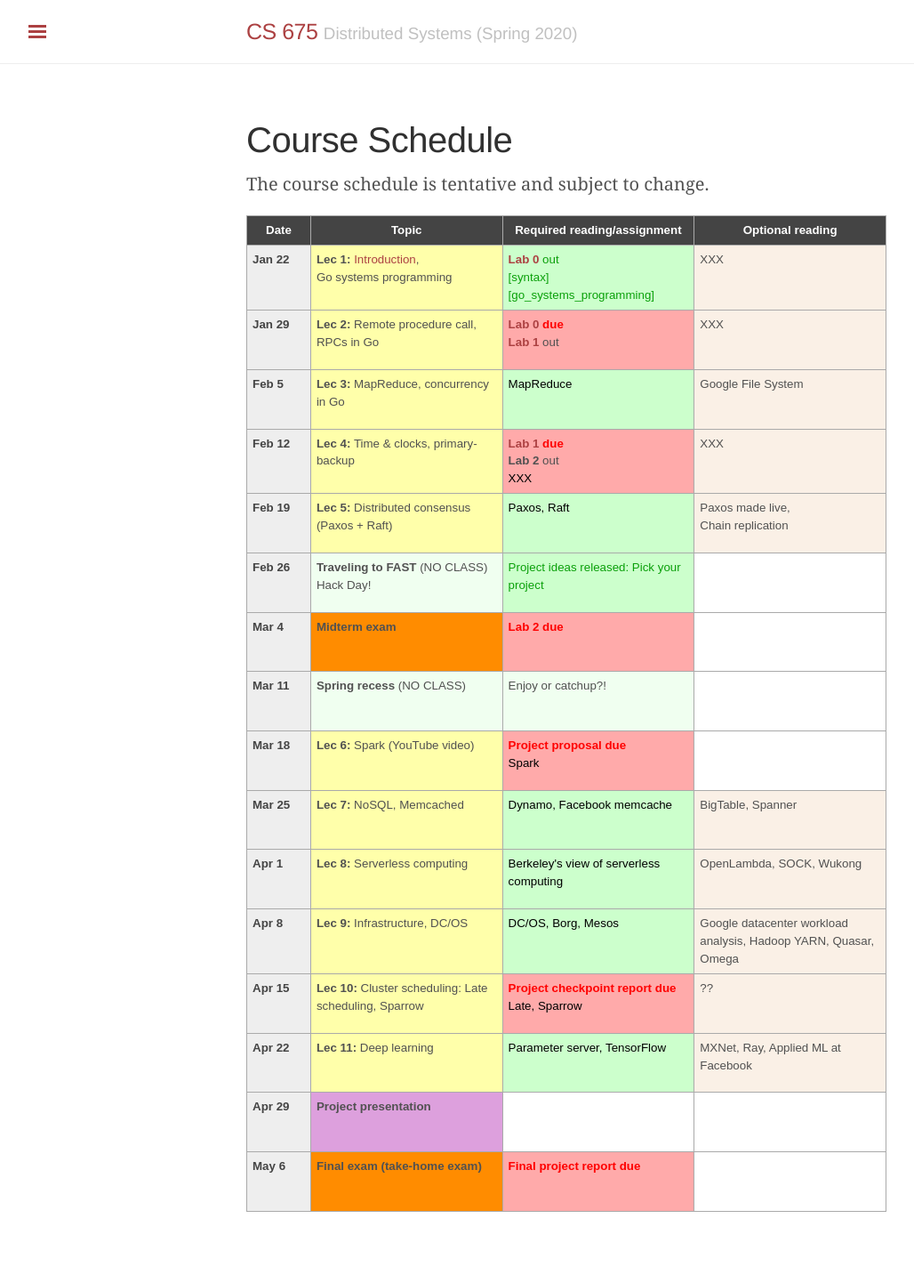
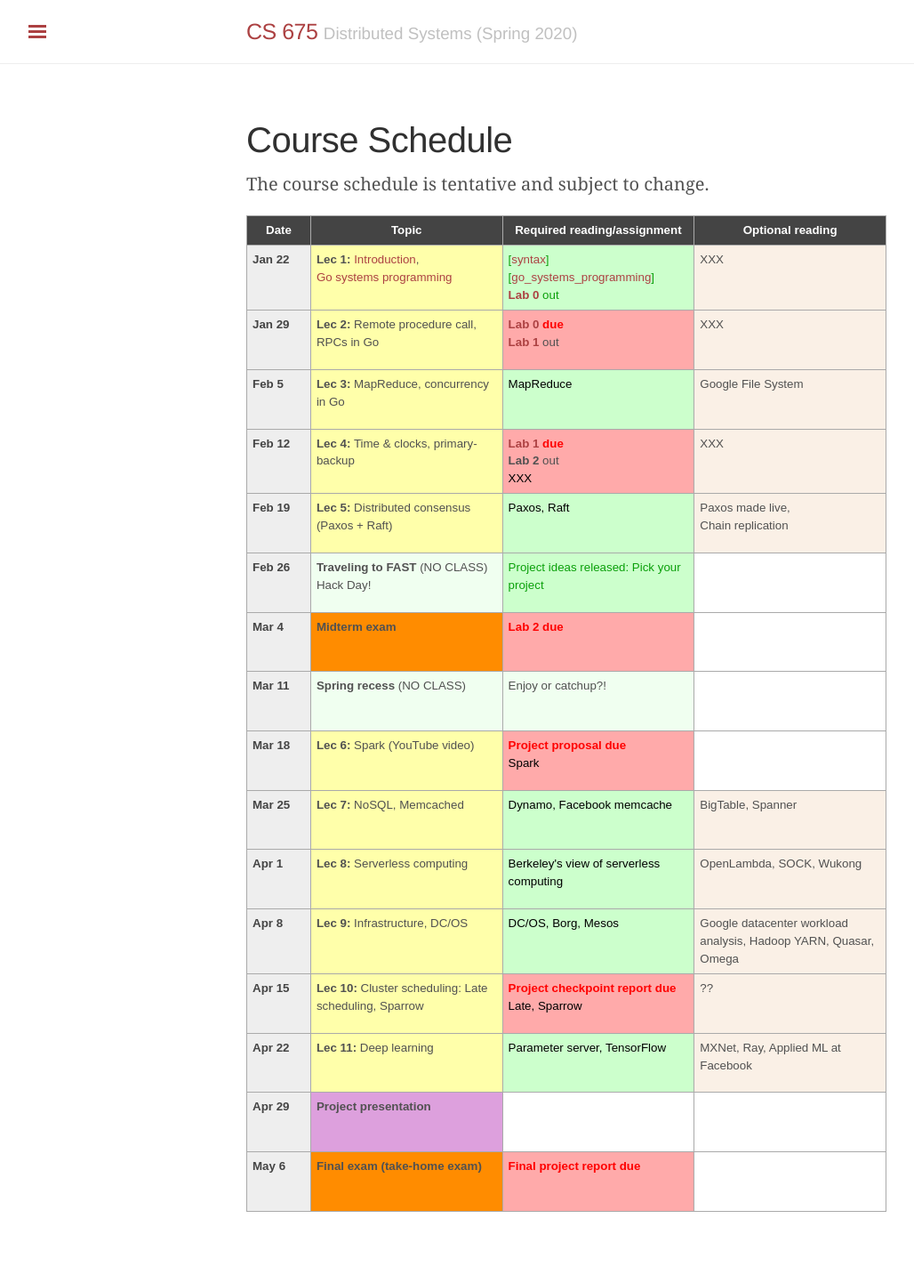
Before and after one commit to tddg/cs675-spring20, a Jekyll site: the page built from schedule.md, in a window 1280 px wide. Shown: the whole page at 89% size, without its empty margins (3-1031 px from the left). Built offline with Jekyll 4.4.1, drawn with Linux system fonts in a browser that asks for light colours; part of the change alters nothing that is shown.

```diff
--- a/schedule.md
+++ b/schedule.md
@@ -85,10 +85,12 @@ The course schedule is tentative and subject to change.
   <td id="2020-1-22" class="date"><b>Jan 22</b></td>
   <td class="lecture">
 	<b>Lec 1:</b> <a href="./public/lec1-intro.pdf">Introduction</a>, <br/>
-		Go systems programming</td>
+		<a href="./public/precept_go_basics.pdf">Go systems programming</a></td>
   <td class="assignment">
-	<b><a href="https://github.com/cs675-spring20-projs/lab0">Lab 0</a></b> out<br/>
-		[syntax][go_systems_programming]</td>
+	[<a href="./public/precept_handout.docx">syntax</a>] <br/>
+	[<a href="./public/precept_handout2.docx">go_systems_programming</a>] <br/>
+	<b><a href="https://github.com/cs675-spring20-projs/lab0">Lab 0</a></b> out
+	</td>
   <td class="optional">XXX</td>
 </tr>
 <tr> <!-- week of Jan 27 -->
```
Also changed, not shown: 3 other files.
